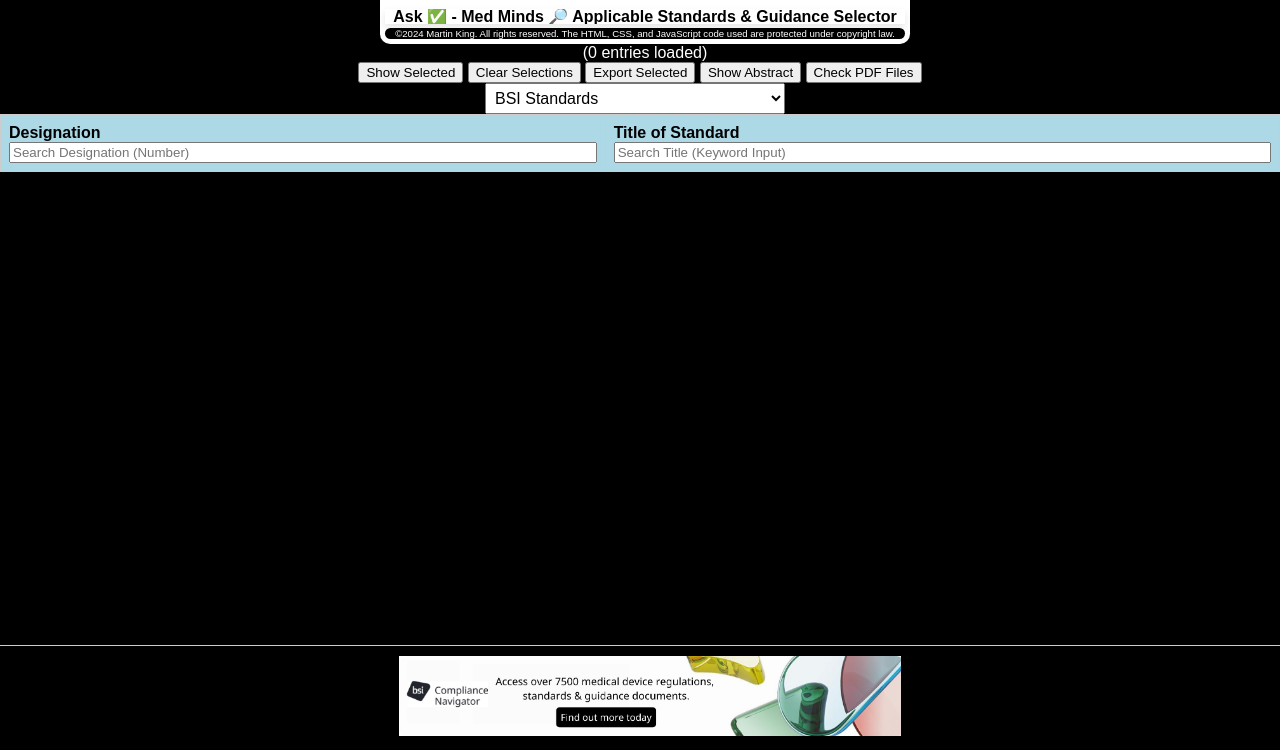
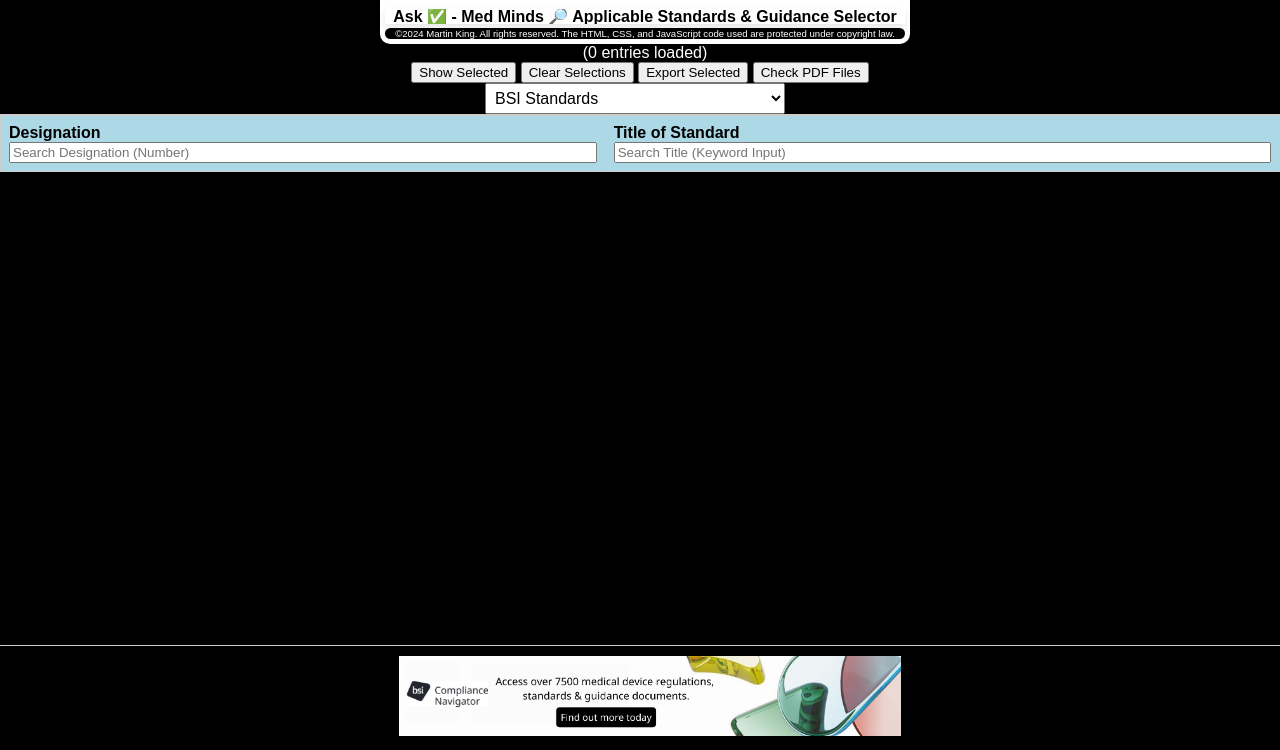
Before and after one commit to MartinCKing/Standards-Selector, a plain HTML site: page index.html in a window 1280 px wide. Shown: the part 50-800 px from the top of the page. Drawn offline with nearby package versions, Linux system fonts and the light colour scheme; no server answers; a script that the page names is missing.

Commit message:
Update index.html

```diff
--- a/index.html
+++ b/index.html
@@ -116,7 +116,7 @@
         <button id="displaySelected">Show Selected</button>
         <button id="clearSelections">Clear Selections</button>
         <button id="export">Export Selected</button>
-        <button id="hideAbstract">Show Abstract</button>
+        <button id="hideAbstract",style="display: none;>Show Abstract</button>
         <button id="pdfUploadButton">Check PDF Files</button>
     </div>
 <div class="additional-options-container">
```
